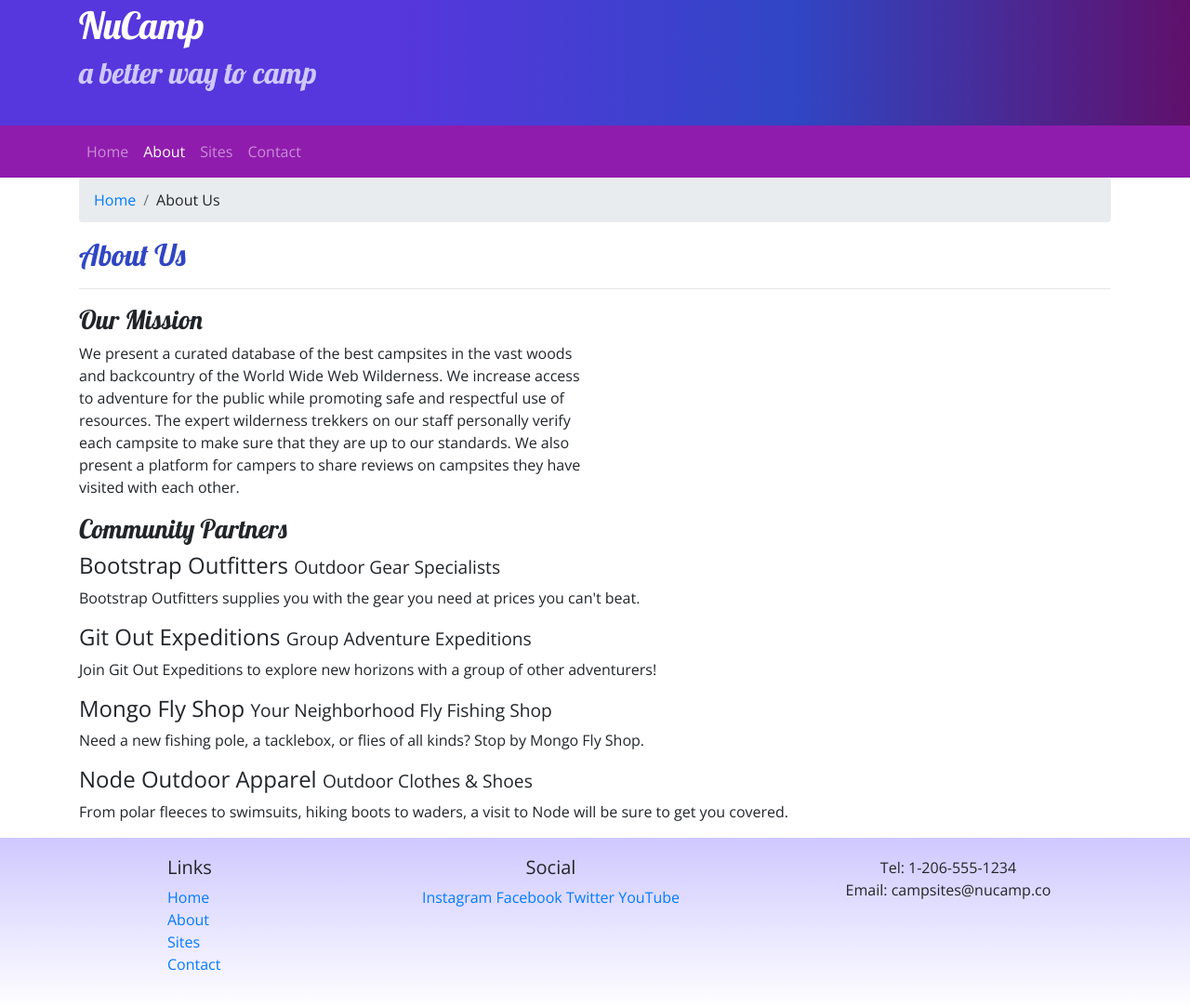
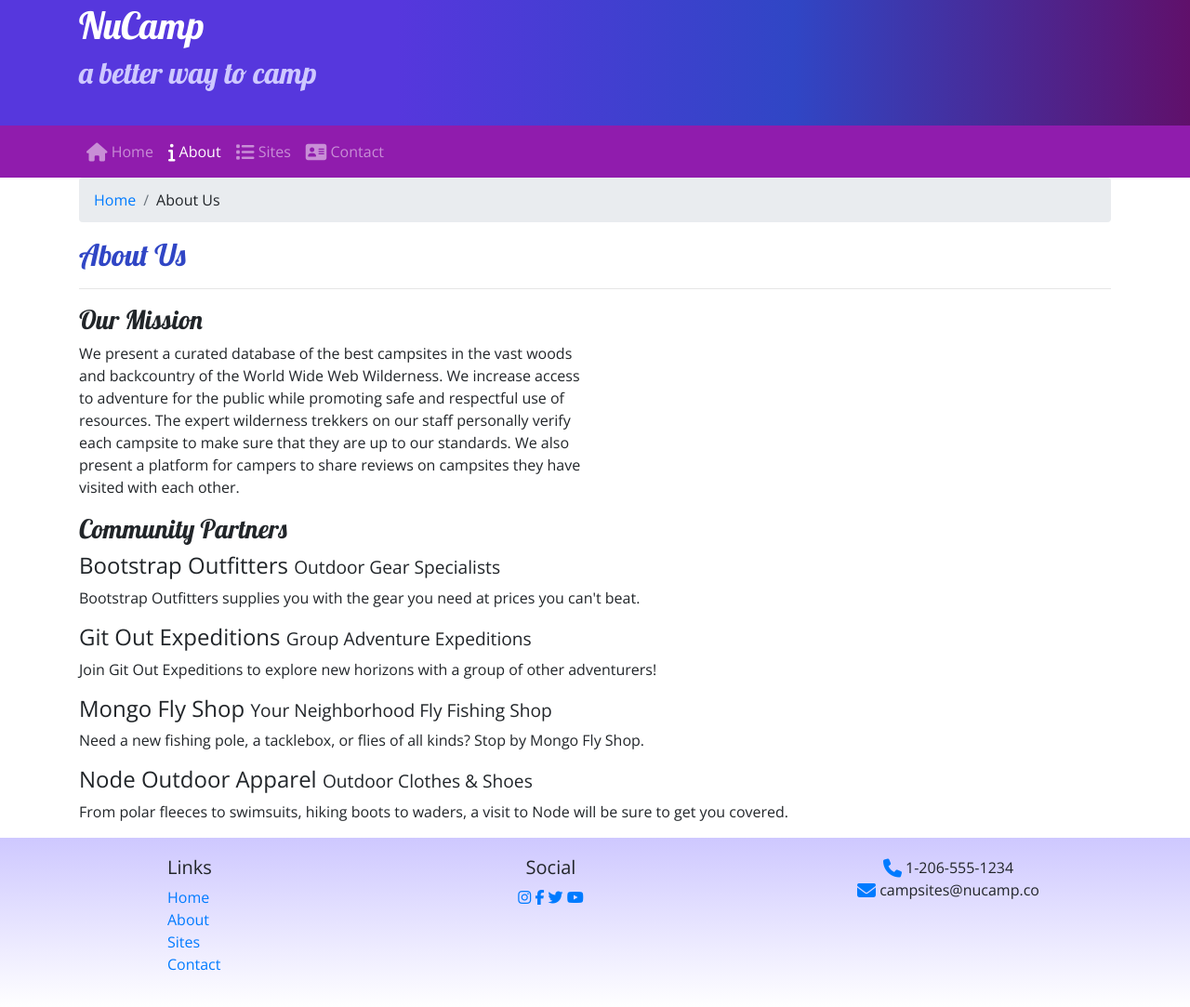
Before and after one commit to nickspera/NucampSite, a website: page aboutus.html in a window 1280 px wide. Shown: the part 27-1110 px from the top of the page at 93% size. Drawn offline with nearby package versions, Linux system fonts and the light colour scheme; files that its build step writes are made by us from their sources.

Commit message:
added font-awesome icons to index.html and aboutus.html

```diff
--- a/aboutus.html
+++ b/aboutus.html
@@ -9,6 +9,7 @@
     <link rel="stylesheet" href="node_modules/bootstrap/dist/css/bootstrap.min.css" />
 
     <!-- Additional CSS must be places after Bootstrap CSS -->
+    <link rel="stylesheet" href="node_modules/font-awesome/css/font-awesome.min.css">
     <link rel="stylesheet" href="https://fonts.googleapis.com/css?family=Lobster|Open+Sans" />
     <link rel="stylesheet" href="css/styles.css" />
 
@@ -35,10 +36,10 @@
             </button>
             <div class="collapse navbar-collapse" id="nucampNavbar">
                 <ul class="navbar-nav">
-                    <li class="nav-item"> <a class="nav-link" href="index.html"> Home </a> </li>
-                    <li class="nav-item active"> <a class="nav-link" href="#"> About </a> </li>
-                    <li class="nav-item"> <a class="nav-link" href="#"> Sites </a> </li>
-                    <li class="nav-item"> <a class="nav-link" href="#"> Contact </a> </li>
+                    <li class="nav-item"> <a class="nav-link" href="index.html"><i class="fa fa-home fa-lg"></i> Home </a> </li>
+                    <li class="nav-item active"> <a class="nav-link" href="#"><i class="fa fa-info fa-lg"></i> About </a> </li>
+                    <li class="nav-item"> <a class="nav-link" href="#"><i class="fa fa-list fa-lg"></i> Sites </a> </li>
+                    <li class="nav-item"> <a class="nav-link" href="#"><i class="fa fa-address-card fa-lg"></i> Contact </a> </li>
                 </ul>
             </div>
         </div>
@@ -92,19 +93,18 @@
                 </div>
                 <div class="col-6 col-sm-5 text-center">
                     <h5>Social</h5>
-                    <a href="http://instagram.com/">Instagram</a>
-                    <a href="http://facebook.com/">Facebook</a>
-                    <a href="http://twitter.com/">Twitter</a>
-                    <a href="http://youtube.com/">YouTube</a>
+                    <a href="http://instagram.com/"><i class="fa fa-instagram"></i></a>
+                    <a href="http://facebook.com/"><i class="fa fa-facebook"></i></a>
+                    <a href="http://twitter.com/"><i class="fa fa-twitter"></i></a>
+                    <a href="http://youtube.com/"><i class="fa fa-youtube"></i></a>
                 </div>
                 <div class="col-sm-4 text-center">
-                    Tel: 1-206-555-1234<br />
-                    Email: campsites@nucamp.co
+                    <i class="fa fa-phone fa-lg text-primary"></i> 1-206-555-1234<br />
+                    <i class=" fa fa-envelope fa-lg text-primary"></i> campsites@nucamp.co<br />
                 </div>
-           </div>
+            </div>
         </div>
     </footer>
-
 
     <!-- jQuery must come first, then Popper.js, then the Bootstrap JavaScript plugins. -->
     <script src="node_modules/jquery/dist/jquery.min.js"></script>
```
Also changed, not shown: index.html (+11 -10 lines).
